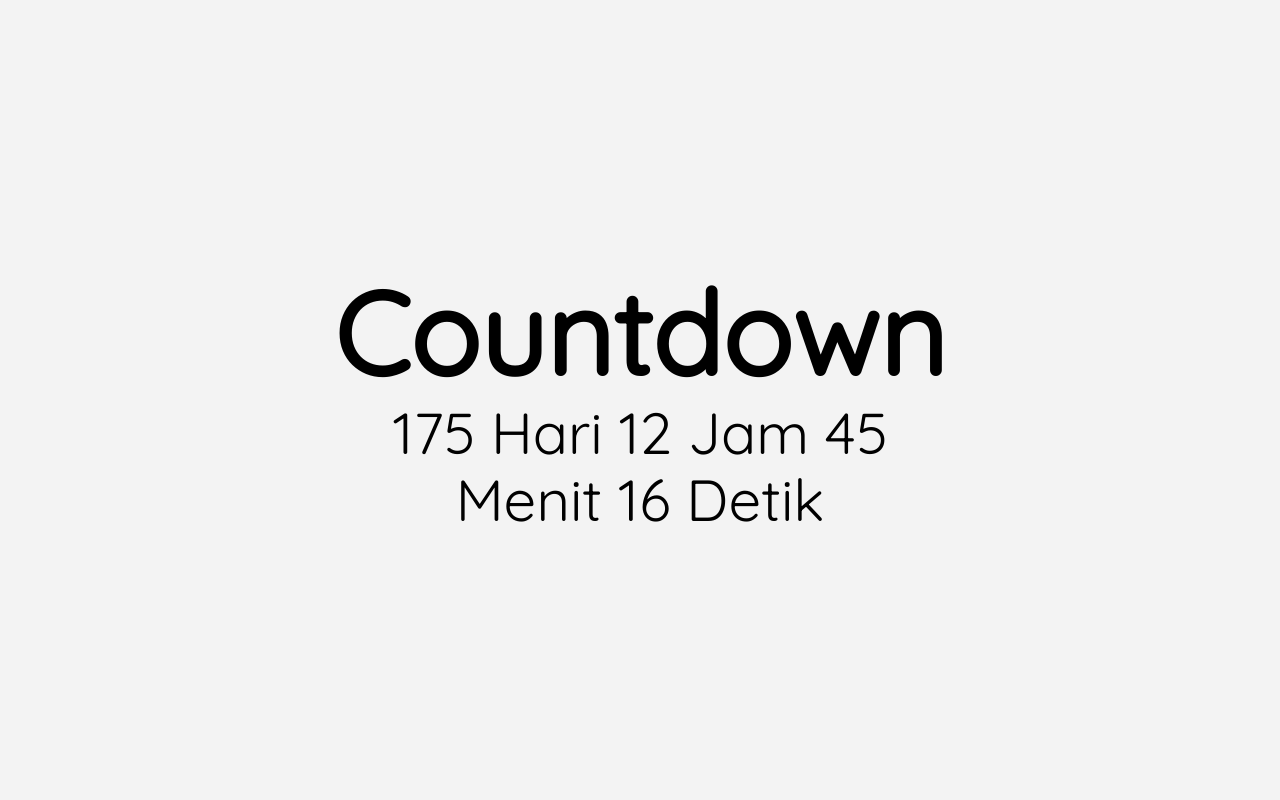
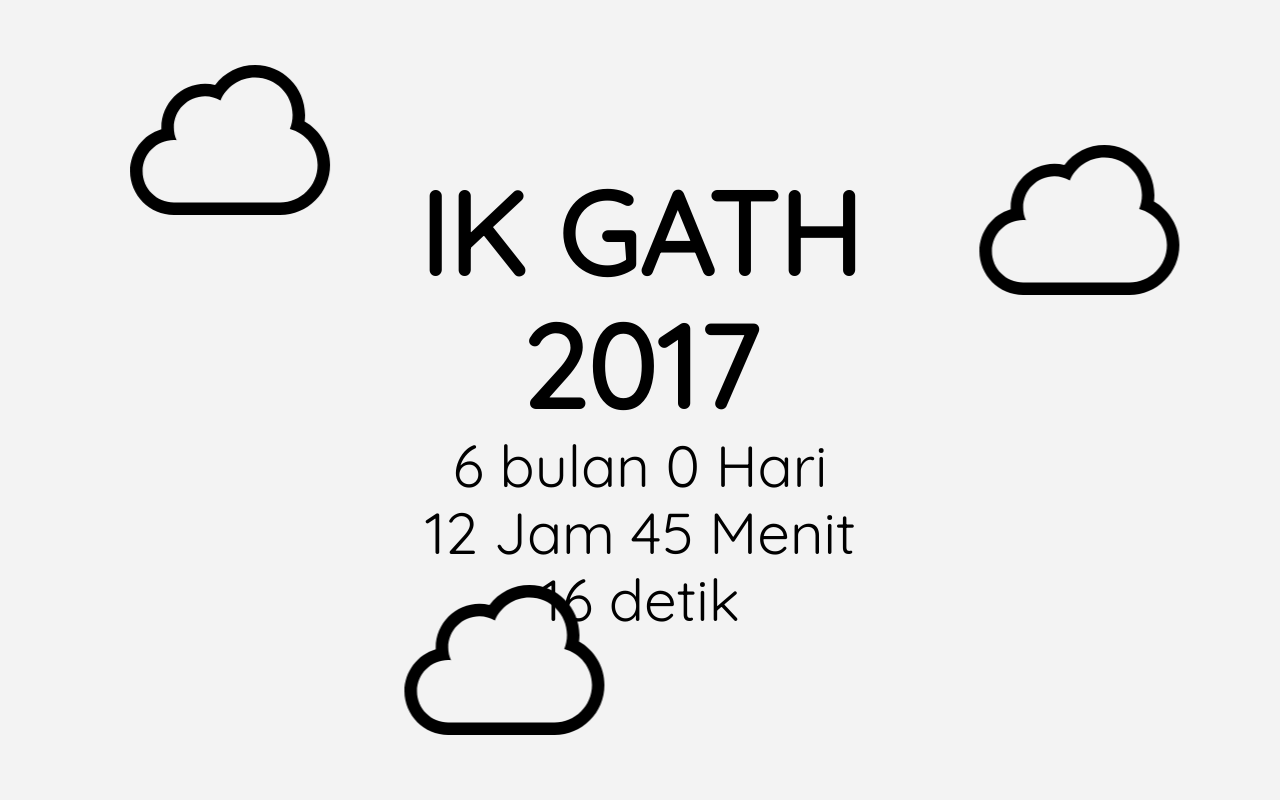
Before and after one commit to aselhid/aselhid.github.io, a PHP site: page / in a window 1280 px wide. Run offline with PHP 8.4, Linux system fonts and the light colour scheme.

Commit message:
added cloud and its movement; enhanced the countdown

```diff
--- a/assets/css/app.css
+++ b/assets/css/app.css
@@ -19,4 +19,53 @@
 
 .centered > h1,h2,h3,h4,h5,p {
 	margin: 0.05rem 0.05rem 0.05rem 0.05rem;
+	z-index: 1;
 }
+
+.cloud-image {
+	position: absolute;
+	width: 12.5em;
+	height: auto;
+}
+
+#cloud-1 {
+	top: 5%;
+	left: 10%;
+	animation: cloudTranslateLeft 3.5s alternate infinite ease-in-out;
+}
+
+#cloud-2 {
+	top: 15%;
+	left: 80%;
+	animation: cloudTranslateRight 4.5s alternate infinite ease-in-out;
+}
+
+#cloud-3 {
+	top: 70%;
+	left: 30%;
+	animation: cloudTranslateLeft 4s alternate infinite ease-in-out;
+}
+
+#cloud-4 {
+	top: 60%;
+	left: 80%;
+	animation: cloudTranslateRight 3.5s alternate infinite ease-in-out;
+}
+
+@keyframes cloudTranslateLeft {
+	0% {
+		transform: translateX(0);
+	}
+	100% {
+		transform: translateX(5em);
+	}
+}
+
+@keyframes cloudTranslateRight {
+	0% {
+		transform: translateX(0);
+	}
+	100% {
+		transform: translateX(-5em);
+	}
+}
--- a/index.html
+++ b/index.html
@@ -10,25 +10,30 @@
 	<body>
 		<div class="container">
 			<div class="centered">
-				<h1>Countdown</h1>
+				<h1>IK GATH 2017</h1>
 				<p id="countdown"></p>
 			</div>
+			<img id="cloud-1" class="cloud-image" src="./assets/images/cloud.svg" />
+			<img id="cloud-2" class="cloud-image" src="./assets/images/cloud.svg" />
+			<img id="cloud-3" class="cloud-image" src="./assets/images/cloud.svg" />
 		</div>
 	</body>
 
 	<script type="text/javascript">
-		var countDownDate = new Date("Sep 23, 2017 00:00:00").getTime();
+		var daysOfMonths = [31,28,31,30,31,30,31,31,30,31,30,31];
+		var countDownDate = new Date("Sep 23, 2017 00:00:00");
 		var x = setInterval(function() {
 
-		  var now = new Date().getTime();
-		  var distance = countDownDate - now;
+		  var now = new Date();
+		  var distance = countDownDate.getTime() - now.getTime();
 
-		  var days = Math.floor(distance / (1000 * 60 * 60 * 24));
+		  var months =  countDownDate.getMonth() - now.getMonth();
+		  var days = daysOfMonths[now.getMonth()] - now.getDate();
 		  var hours = Math.floor((distance % (1000 * 60 * 60 * 24)) / (1000 * 60 * 60));
 		  var minutes = Math.floor((distance % (1000 * 60 * 60)) / (1000 * 60));
 		  var seconds = Math.floor((distance % (1000 * 60)) / 1000);
 
-		  document.getElementById("countdown").innerHTML = days + " Hari " + hours + " Jam " + minutes + " Menit " + seconds + " Detik ";
+		  document.getElementById("countdown").innerHTML = months + " bulan " + days + " Hari<br>" + hours + " Jam " + minutes + " Menit<br>" + seconds + " detik";
 
 		  if (distance < 0) {
 		    clearInterval(x);
```
Also changed, not shown: assets/images/cloud.svg (added).
